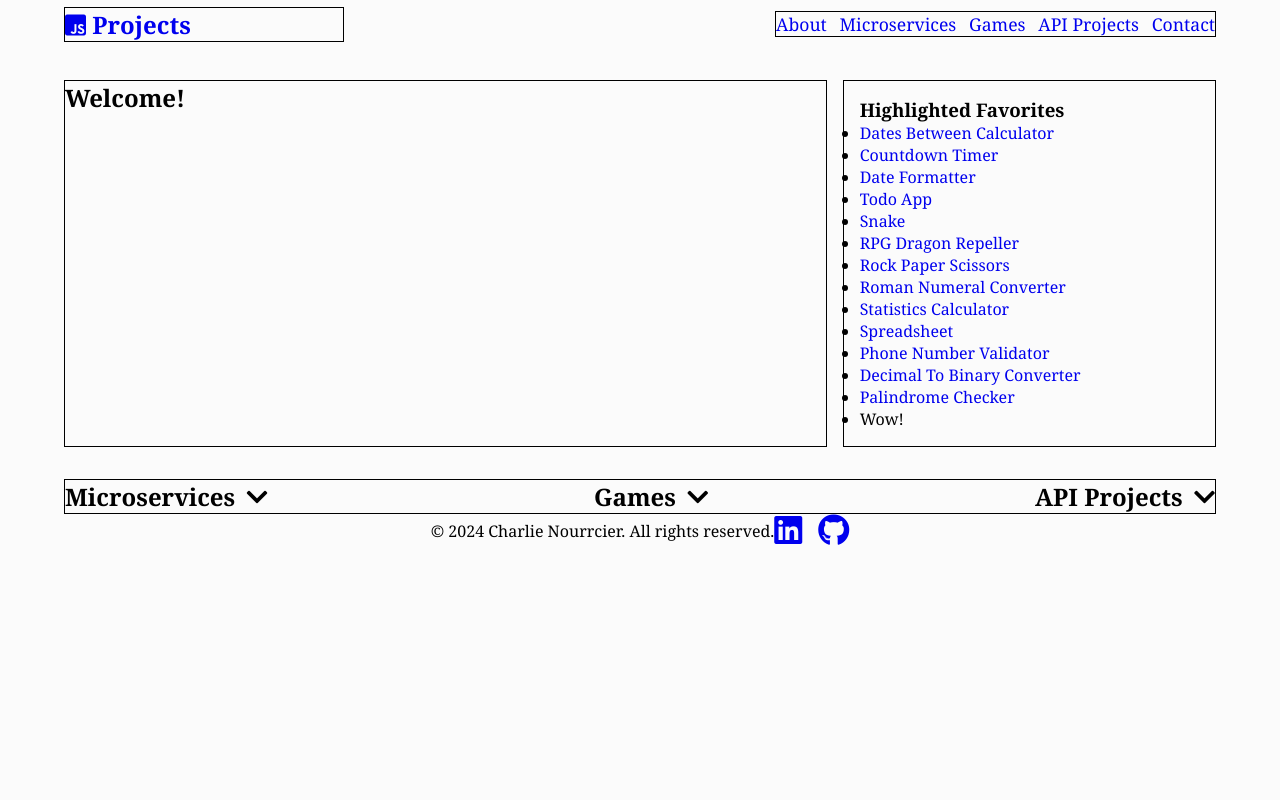
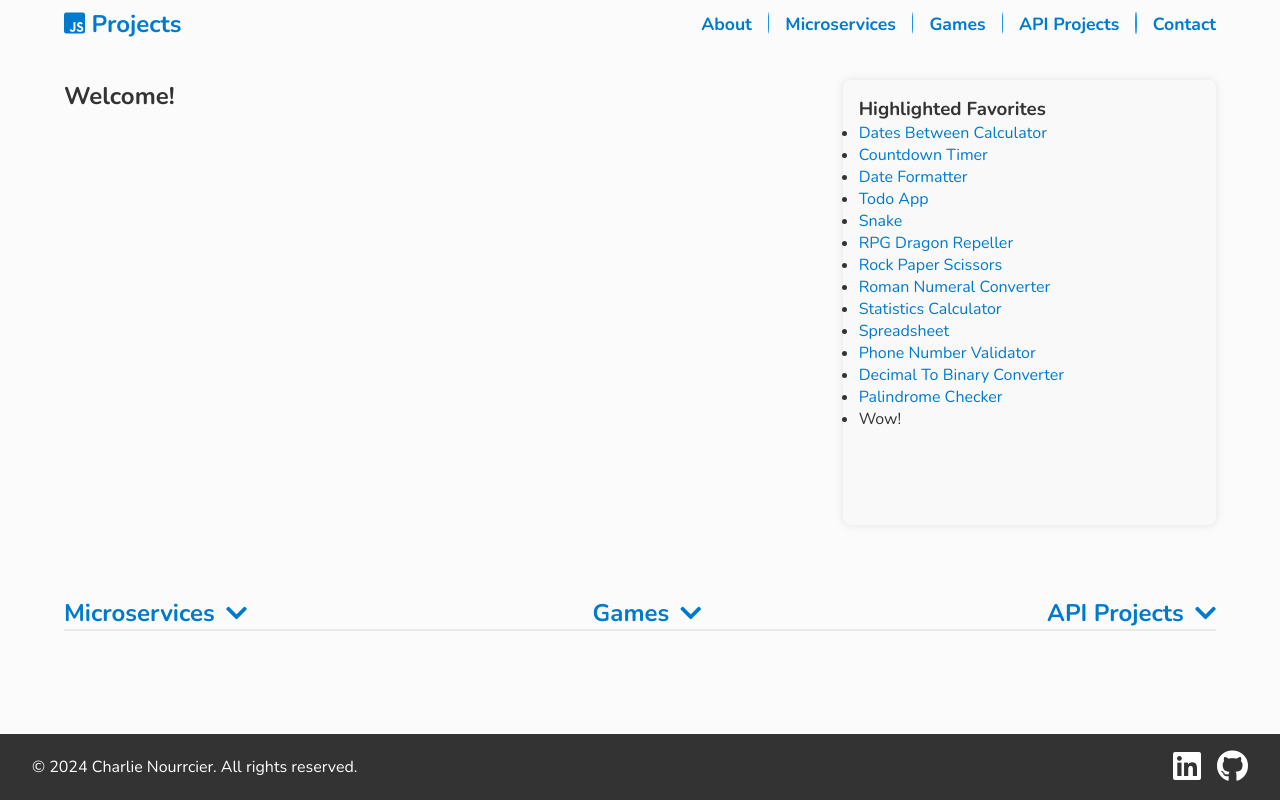
Before and after one commit to cnourrcier/javascript-projects, a plain HTML site: page index.html in a window 1280 px wide. Drawn offline with nearby package versions, Linux system fonts and the light colour scheme; no server answers.

Commit message:
Update main page styles

```diff
--- a/index.html
+++ b/index.html
@@ -11,6 +11,7 @@
     <link rel="stylesheet" href="https://cdnjs.cloudflare.com/ajax/libs/font-awesome/5.15.3/css/all.min.css"
         integrity="sha512-iBBXm8fW90+nuLcSKlbmrPcLa0OT92xO1BIsZ+ywDWZCvqsWgccV3gFoRBv0z+8dLJgyAHIhR35VZc2oM/gI1w=="
         crossorigin="anonymous" referrerpolicy="no-referrer" />
+    <link rel="stylesheet" href="https://fonts.googleapis.com/css?family=Nunito:400,600,700&display=swap">
     <link rel="stylesheet" href="styles.css">
     <title>JavaScript Projects</title>
 </head>
@@ -24,10 +25,22 @@
         <nav class="main-menu">
             <ul>
                 <li class="main-menu__item"><a href="./about.html">About</a></li>
+                <li class="main-menu__item">
+                    <div class="main-menu__item-divider"></div>
+                </li>
                 <li class="main-menu__item"><a href="#microservices" id="nav-and-toggle-microservices">Microservices</a>
                 </li>
+                <li class="main-menu__item">
+                    <div class="main-menu__item-divider"></div>
+                </li>
                 <li class="main-menu__item"><a href="#games" id="nav-and-toggle-games">Games</a></li>
+                <li class="main-menu__item">
+                    <div class="main-menu__item-divider"></div>
+                </li>
                 <li class="main-menu__item"><a href="#api-projects" id="nav-and-toggle-api-projects">API Projects</a>
+                </li>
+                <li class="main-menu__item">
+                    <div class="main-menu__item-divider"></div>
                 </li>
                 <li class="main-menu__item"><a href="#contact">Contact</a></li>
             </ul>
@@ -200,7 +213,7 @@
                         deserunt labore odio in cupiditate eveniet.</p>
                 </figure>
             </section>
-
+    </div>
     <footer class="footer">
         <p>
             &copy; 2024 Charlie Nourrcier. All rights reserved.
@@ -212,7 +225,6 @@
                         class="fab fa-github fa-2x"></i></a></li>
         </ul>
     </footer>
-    </div>
     <script src="./js/script.js"></script>
 </body>
 
--- a/styles.css
+++ b/styles.css
@@ -1,3 +1,14 @@
+:root {
+    --primary-color: #007acc;
+    --divider-color: hsl(204, 80%, 50%);
+    --primary-color-hover: #005f99;
+    --background-color: #fbfbfb;
+    --text-color: #333;
+    --sidebar-bg-color: #f9f9f9;
+    --footer-bg-color: #333;
+    --footer-text-color: #fff;
+}
+
 * {
     margin: 0;
     padding: 0;
@@ -12,114 +23,112 @@ body,
 
 html {
     font-size: 16px;
-    font-family: Georgia, serif;
+    font-family: 'Nunito', sans-serif;
     overflow-y: scroll;
 }
 
 body {
-    background-color: #fbfbfb;
+    background-color: var(--background-color);
+    color: var(--text-color);
+    display: flex;
+    flex-direction: column;
+    min-height: 100vh;
+    transition: background-color 0.3s;
 }
 
 h1,
 h2,
 h3 {
     margin-top: 0;
+    transition: color 0.3s;
 }
 
 header h1 {
     margin: 0;
     font-size: 24px;
+    animation: fadeIn 1s ease-in-out;
+    transition: color 0.3s, transform 0.3s;
+}
+
+header h1:hover {
+    transform: scale(1.05);
 }
 
 a {
     text-decoration: none;
+    color: var(--primary-color);
+    transition: color 0.3s, transform 0.3s;
+}
+
+a:hover {
+    color: var(--primary-color-hover);
+    transform: scale(1.05);
 }
 
 main p {
     margin-bottom: 0;
 }
 
-/* #text {
-    display: inline-block;
-    vertical-align: middle;
-    color: orange;
-    letter-spacing: 2px;
-    font-weight: 600;
-    font-size: 2rem;
-    padding: 1rem 0;
-    font-family: "Nunito", sans-serif;
-    margin-bottom: 2rem;
-}
-
-#cursor {
-    display: inline-block;
-    vertical-align: center;
-    width: 3px;
-    height: 3rem;
-    background-color: orange;
-    animation: blink 0.75s step-end infinite;
-}
-
-@keyframes blink {
-
-    from,
-    to {
-        background-color: transparent;
-    }
-
-    50% {
-        background-color: orange;
-    }
-} */
-
 .container {
     display: grid;
-    margin: 0 4rem;
+    margin: 0 4rem 2rem 4rem;
     grid-template-columns: 3fr 5fr 4fr;
     grid-template-rows: 3rem;
     grid-gap: 2rem 1rem;
     grid-template-areas:
         "logo menu menu"
         "content content sidebar"
-        "projects projects projects"
-        "footer footer footer";
+        "projects projects projects";
+    flex: 1;
 }
 
 .logo {
     grid-area: logo;
     align-self: center;
-    border: 1px solid black;
+    /* border: 1px solid black; */
 }
 
 .main-menu {
     grid-area: menu;
-    border: 1px solid black;
     align-self: center;
     justify-self: end;
+    /* border: 1px solid black; */
 }
 
 .main-menu ul {
     margin: 0;
     padding: 0;
     display: flex;
-    gap: 0.8rem;
+    gap: 1rem;
 }
 
 .main-menu__item {
     list-style-type: none;
     padding: 0;
     font-size: 1.1rem;
+    font-weight: bold;
+}
+
+.main-menu__item-divider {
+    height: 22px;
+    width: 1.5px;
+    border-radius: 50%;
+    background-color: var(--divider-color);
 }
 
 .content-area {
     grid-area: content;
-    border: 1px solid black;
+    /* border: 1px solid black; */
+    animation: fadeInUp 1s ease-in-out;
 }
 
 .sidebar {
     grid-area: sidebar;
-    border: 1px solid black;
     padding: 1rem;
+    background-color: var(--sidebar-bg-color);
+    border-radius: 8px;
+    box-shadow: 0 0 10px rgba(0, 0, 0, 0.1);
+    /* border: 1px solid black; */
 }
 
 .projects-wrapper {
@@ -128,28 +137,40 @@ main p {
     flex-direction: column;
     justify-content: center;
     align-items: center;
+    animation: fadeIn 2s ease-in-out;
 }
 
 .projects-header-container {
     width: 100%;
     display: flex;
     justify-content: space-between;
-    border: 1px solid black;
+    border-bottom: 2px solid #eaeaea;
+    margin-bottom: 2rem;
+    /* border: 1px solid black; */
 }
 
 .projects {
     display: grid;
     grid-template-columns: 1fr;
     grid-template-rows: auto;
-    grid-column-gap: 1rem;
+    grid-row-gap: 2rem;
     max-width: 800px;
     width: 100%;
+    animation: fadeInUp 1s ease-in-out;
 }
 
 .projects-section-header {
     display: flex;
     align-items: center;
     gap: 0.7rem;
+    cursor: pointer;
+    color: var(--primary-color);
+    transition: color 0.3s, transform 0.3s;
+}
+
+.projects-section-header:hover {
+    color: var(--primary-color-hover);
+    transform: scale(1.05);
 }
 
 .projects-section-header i {
@@ -160,10 +181,6 @@ main p {
     transform: rotate(180deg);
 }
 
-.projects-section-header:hover {
-    cursor: pointer;
-    color: blue;
-}
 
 .project {
     margin-left: 0;
@@ -174,6 +191,7 @@ main p {
     align-items: center;
     justify-content: space-between;
     overflow: hidden;
+    box-shadow: 0 0 10px rgba(0, 0, 0, 0.1);
 }
 
 .project p {
@@ -183,6 +201,7 @@ main p {
 .project img {
     width: 220px;
     height: 170px;
+    object-fit: cover;
 }
 
 #microservices,
@@ -192,10 +211,13 @@ main p {
 }
 
 .footer {
-    grid-area: footer;
     display: flex;
     justify-content: space-between;
     align-items: center;
+    background-color: var(--footer-bg-color);
+    color: var(--footer-text-color);
+    padding: 1rem 2rem;
+    width: 100%;
 }
 
 .social-links {
@@ -204,15 +226,18 @@ main p {
     gap: 1rem;
 }
 
+.social-links a {
+    color: var(--footer-text-color);
+    transition: color 0.3s;
+}
+
+.social-links a:hover {
+    color: var(--primary-color);
+}
+
 @media all and (max-width: 992px) {
     .container {
         margin: 0 1rem;
-    }
-
-    .projects {
-        grid-template-columns: 1fr;
-        grid-column-gap: 0;
-        grid-row-gap: 1rem;
     }
 }
 
@@ -223,7 +248,6 @@ main p {
             "content content content"
             "sidebar sidebar sidebar"
             "projects projects projects"
-            "footer footer footer";
     }
 
     html {
@@ -231,7 +255,7 @@ main p {
     }
 }
 
-@media all and (max-width: 600px) {
+@media all and (max-width: 660px) {
     .container {
         grid-template-columns: 1fr;
         grid-template-rows: auto;
@@ -241,7 +265,6 @@ main p {
             "content"
             "sidebar"
             "projects"
-            "footer";
     }
 
     .main-menu {
@@ -262,5 +285,26 @@ main p {
         width: 100%;
         height: 100%;
     }
+}
 
+@keyframes fadeIn {
+    from {
+        opacity: 0;
+    }
+
+    to {
+        opacity: 1;
+    }
 }
+
+@keyframes fadeInUp {
+    from {
+        opacity: 0;
+        transform: translateY(20px);
+    }
+
+    to {
+        opacity: 1;
+        transform: translateY(0);
+    }
+}
```
Lines whose indentation alone changed are shown as unchanged.
